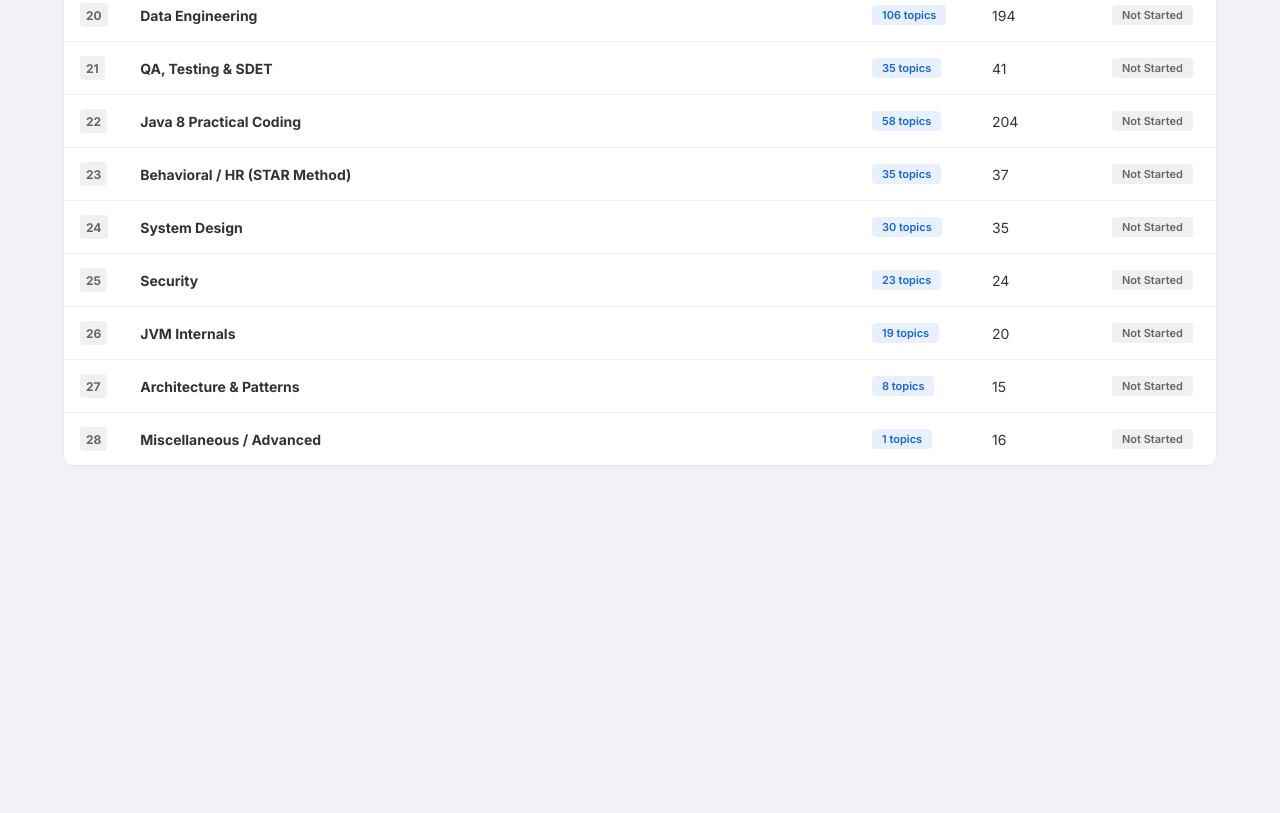
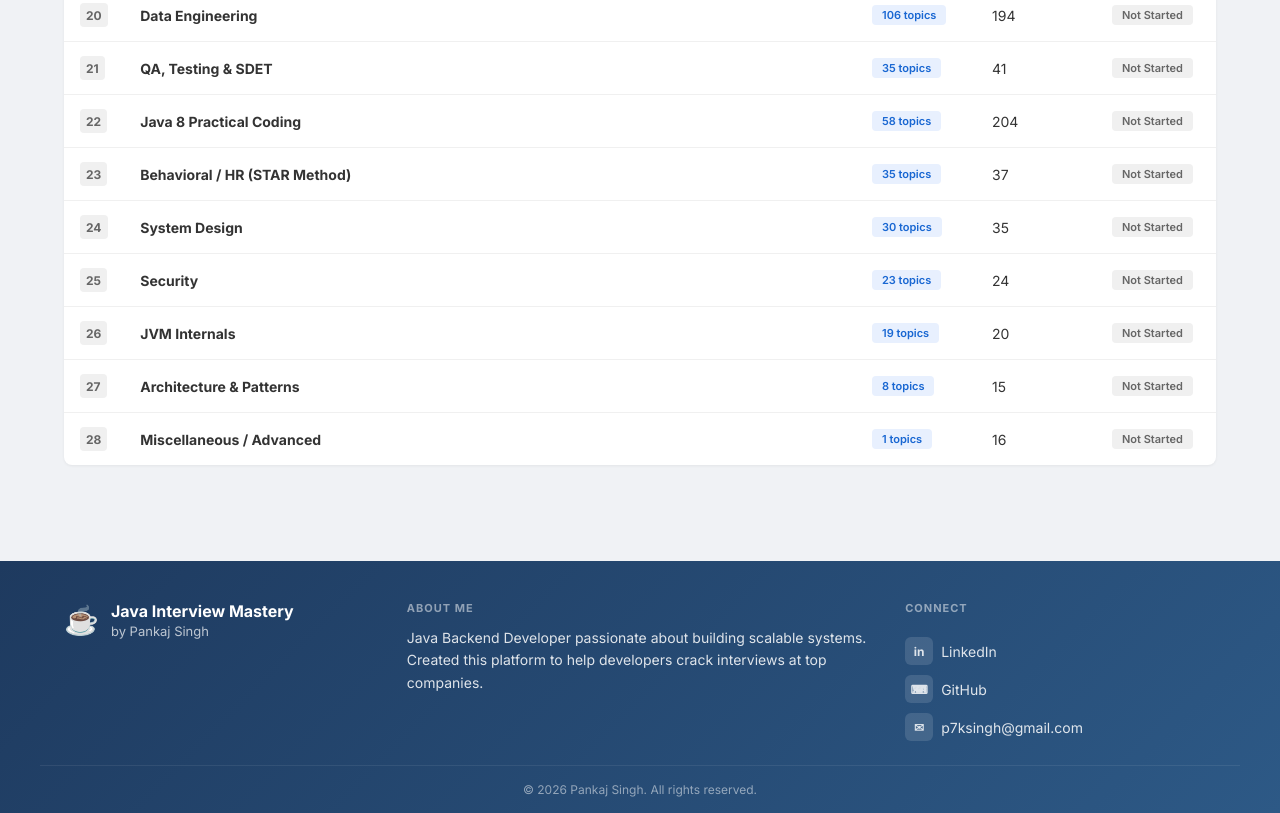
Before and after one commit to p7ksingh/java-interview-mastery, a plain HTML site: page index.html in a window 1280 px wide. Shown: the part 1186-1999 px from the top of the page. Before the commit the page ends 1687 px from the top, so only its background shows below. Drawn offline with Linux system fonts and the light colour scheme; no server answers.

Commit message:
Add footer with About Me, LinkedIn, GitHub, Gmail + new topbar color

```diff
--- a/css/style.css
+++ b/css/style.css
@@ -27,8 +27,9 @@ button{font-family:var(--font);cursor:pointer;border:none;background:none;}
 .topbar{
   display:flex;align-items:center;justify-content:space-between;
   height:56px;padding:0 24px;
-  background:linear-gradient(135deg,#2c3e50,#3a5068);
+  background:linear-gradient(135deg,#1e3a5f,#2d5986,#1e3a5f);
   color:#fff;position:sticky;top:0;z-index:100;
+  box-shadow:0 2px 8px rgba(0,0,0,0.12);
 }
 .topbar__left{display:flex;align-items:center;gap:12px;}
 .topbar__logo{font-size:22px;}
@@ -175,6 +176,40 @@ table{width:100%;border-collapse:collapse;margin:12px 0;font-size:13px;}
 table th,table td{padding:8px 12px;text-align:left;border-bottom:1px solid #eee;}
 table th{font-weight:700;background:#f8f8f8;}
 
+/* ===== FOOTER ===== */
+.footer{
+  background:linear-gradient(135deg,#1e3a5f,#2d5986);
+  color:#fff;margin-top:60px;
+}
+.footer__inner{
+  max-width:1200px;margin:0 auto;padding:40px 24px 24px;
+  display:grid;grid-template-columns:1fr 1.5fr 1fr;gap:32px;
+  align-items:start;
+}
+.footer__brand{display:flex;align-items:center;gap:12px;}
+.footer__logo{font-size:28px;}
+.footer__title{font-size:16px;font-weight:700;}
+.footer__subtitle{font-size:13px;opacity:0.7;margin-top:2px;}
+.footer__about p{font-size:14px;line-height:1.6;opacity:0.85;margin-top:8px;}
+.footer__label{font-size:11px;font-weight:700;text-transform:uppercase;letter-spacing:1px;opacity:0.5;margin-bottom:12px;}
+.footer__links{display:flex;flex-direction:column;gap:10px;}
+.footer__link{
+  display:inline-flex;align-items:center;gap:8px;
+  color:#fff;text-decoration:none;font-size:14px;
+  opacity:0.85;transition:opacity 0.2s;
+}
+.footer__link:hover{opacity:1;text-decoration:underline;}
+.footer__link-icon{
+  width:28px;height:28px;border-radius:6px;
+  background:rgba(255,255,255,0.15);display:grid;place-items:center;
+  font-size:12px;font-weight:700;flex-shrink:0;
+}
+.footer__bottom{
+  max-width:1200px;margin:0 auto;padding:16px 24px;
+  border-top:1px solid rgba(255,255,255,0.15);
+  font-size:12px;opacity:0.5;text-align:center;
+}
+
 /* ===== RESPONSIVE ===== */
 @media(max-width:768px){
   .topbar{padding:0 14px;height:50px;}
@@ -191,6 +226,7 @@ table th{font-weight:700;background:#f8f8f8;}
   .article__title{font-size:18px;}
   .sec{padding:14px;}
   pre{font-size:11px;padding:10px;}
+  .footer__inner{grid-template-columns:1fr;gap:24px;padding:30px 16px 20px;}
 }
 @media(max-width:480px){
   .topbar__brand{display:none;}
--- a/index.html
+++ b/index.html
@@ -39,6 +39,37 @@
     <button class="qnav__btn" id="nextBtn">Next →</button>
   </div>
 
+  <footer class="footer">
+    <div class="footer__inner">
+      <div class="footer__brand">
+        <div class="footer__logo">☕</div>
+        <div>
+          <div class="footer__title">Java Interview Mastery</div>
+          <div class="footer__subtitle">by Pankaj Singh</div>
+        </div>
+      </div>
+      <div class="footer__about">
+        <div class="footer__label">About Me</div>
+        <p>Java Backend Developer passionate about building scalable systems. Created this platform to help developers crack interviews at top companies.</p>
+      </div>
+      <div class="footer__links">
+        <div class="footer__label">Connect</div>
+        <a href="https://www.linkedin.com/in/p7ksingh/" target="_blank" class="footer__link">
+          <span class="footer__link-icon">in</span> LinkedIn
+        </a>
+        <a href="https://github.com/p7ksingh" target="_blank" class="footer__link">
+          <span class="footer__link-icon">⌨</span> GitHub
+        </a>
+        <a href="mailto:p7ksingh@gmail.com" class="footer__link">
+          <span class="footer__link-icon">✉</span> p7ksingh@gmail.com
+        </a>
+      </div>
+    </div>
+    <div class="footer__bottom">
+      © 2026 Pankaj Singh. All rights reserved.
+    </div>
+  </footer>
+
   <script src="js/app.js"></script>
   <script>
   (function(){
```
